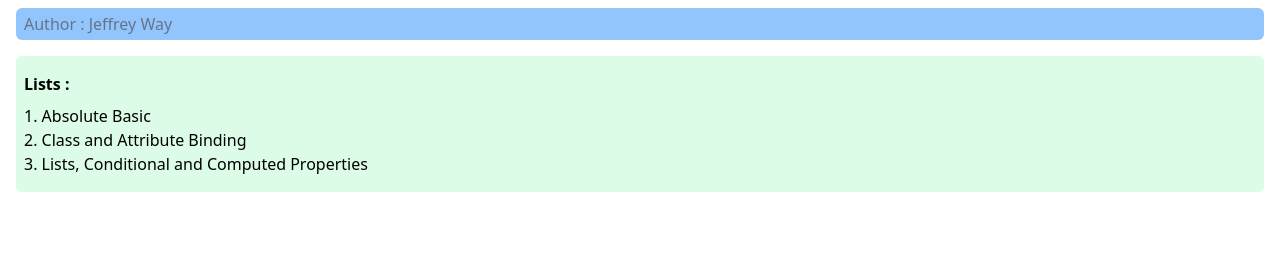
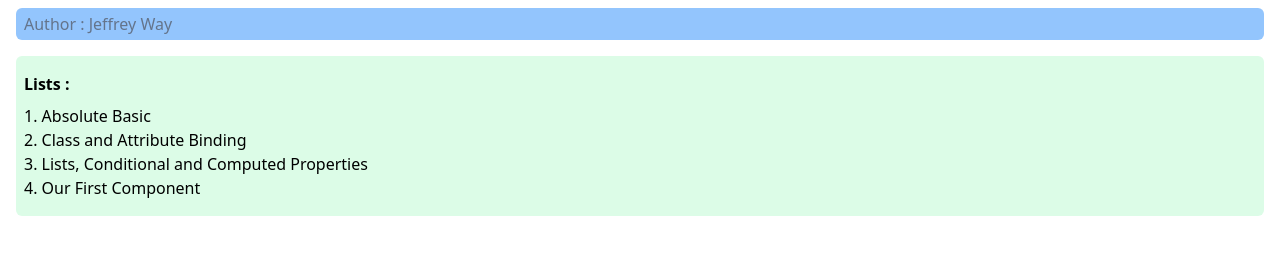
Before and after one commit to arisafaribinridwan/vuejslearn, a plain HTML site: page index.html in a window 1280 px wide. Shown: the part 68-322 px from the top of the page. Drawn offline with nearby package versions, Linux system fonts and the light colour scheme.

Commit message:
change data link index.html into dynamic

```diff
--- a/index.html
+++ b/index.html
@@ -8,6 +8,7 @@
     <script src="https://unpkg.com/vue@3/dist/vue.global.js"></script>
   </head>
   <body class="m-4 h-full">
+    <div id="app">
       <div class="space-y-2">
         <div class="bg-green-400 p-2 text-3xl font-bold rounded-md">
           <h1 class="text-blue-600">Learn Vue by Laracast</h1>
@@ -16,22 +17,43 @@
           Author : Jeffrey Way
         </p>
       </div>
-
       <div class="mt-4 bg-green-100 rounded-md py-4 px-2">
         <h2 class="font-bold mb-2">Lists :</h2>
         <ul>
-        <li><a href="/pages/1-basic.html">1. Absolute Basic</a></li>
-        <li>
-          <a href="/pages/2-classAttrBinding.html">
-            2. Class and Attribute Binding
-          </a>
-        </li>
-        <li>
-          <a href="/pages/3-listConditionalComputed.html">
-            3. Lists, Conditional and Computed Properties
-          </a>
+          <li v-for="link in links" class="hover:font-bold hover:text-blue-500">
+            {{ link.id }}.
+            <a :href="link.path">{{ link.name }}</a>
           </li>
         </ul>
       </div>
+    </div>
   </body>
+
+  <script>
+    let app = {
+      data() {
+        return {
+          links: [
+            { id: 1, name: "Absolute Basic", path: "/pages/1-basic.html" },
+            {
+              id: 2,
+              name: "Class and Attribute Binding",
+              path: "/pages/2-classAttrBinding.html",
+            },
+            {
+              id: 3,
+              name: "Lists, Conditional and Computed Properties",
+              path: "/pages/3-listConditionalComputed.html",
+            },
+            {
+              id: 4,
+              name: "Our First Component",
+              path: "/pages/4-firstComponent.html",
+            },
+          ],
+        };
+      },
+    };
+    Vue.createApp(app).mount("#app");
+  </script>
 </html>
```
Also changed, not shown: pages/4-firstComponent.html (added, +50 -0 lines). Lines whose indentation alone changed are shown as unchanged.
